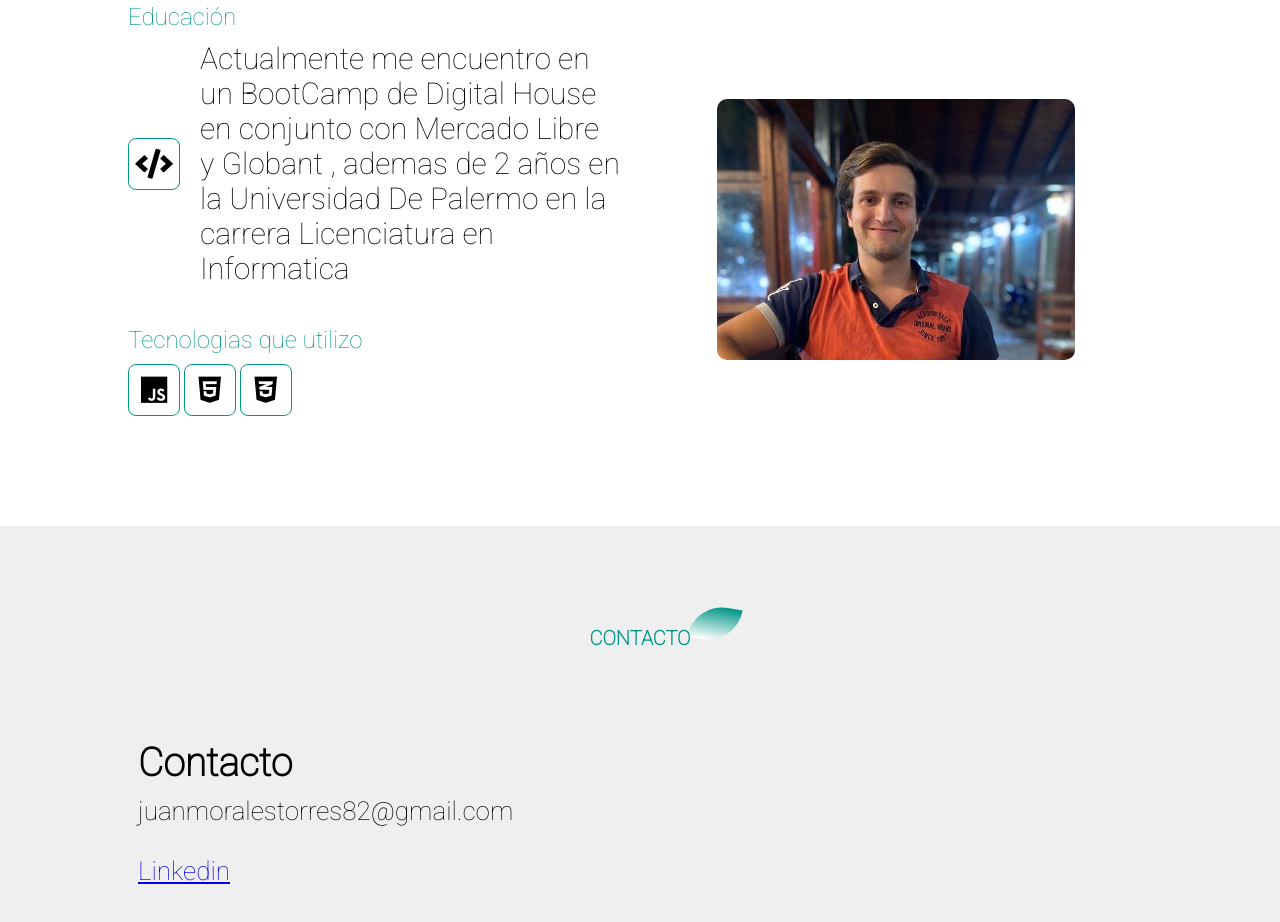
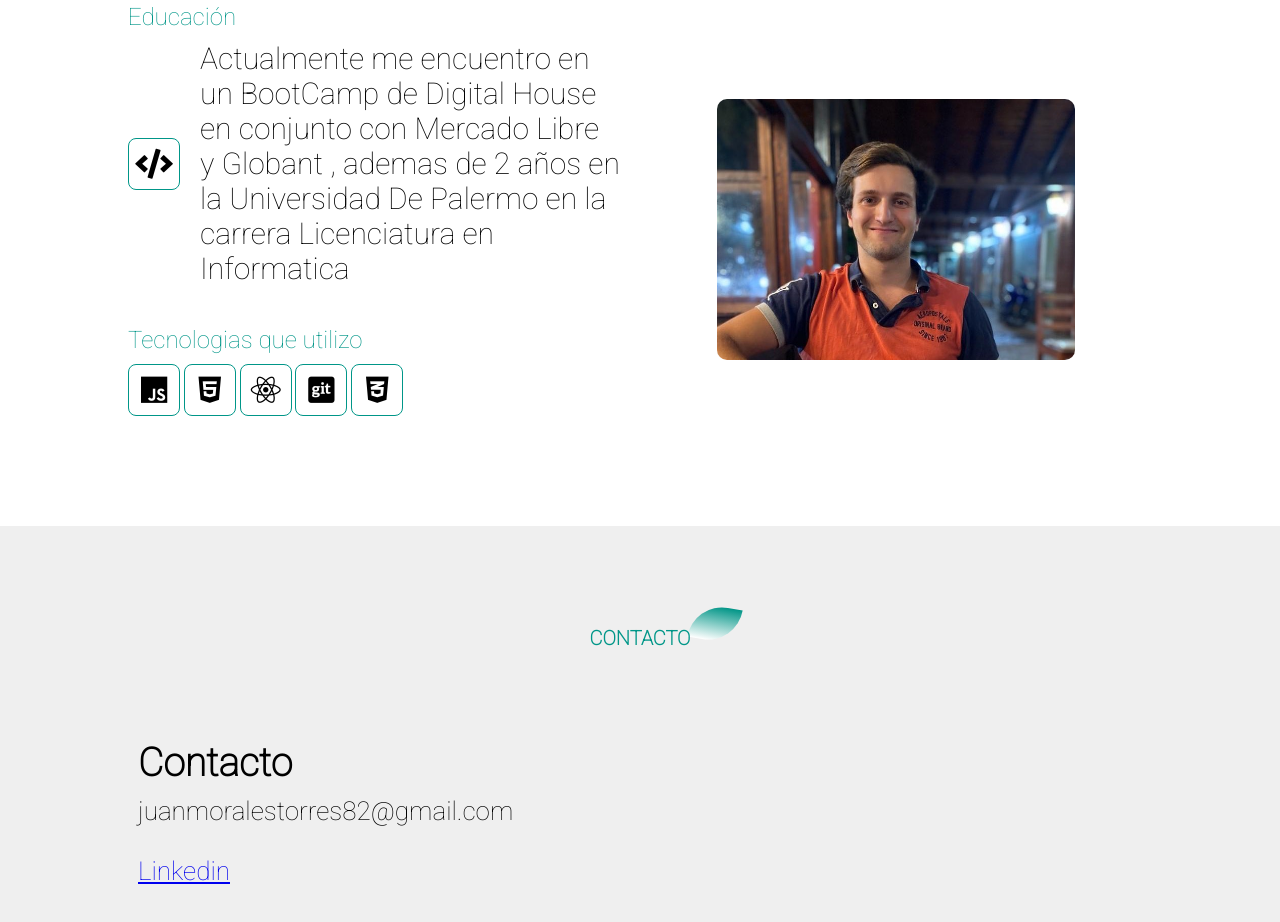
Before and after one commit to juanmorales9/cvjuani, a plain HTML site: page index.html in a window 1280 px wide. Shown: the part 1019-1941 px from the top of the page. Drawn offline with Linux system fonts and the light colour scheme; some packages are replaced by stand-ins of ours; a script that the page names is missing; a web font is replaced by a local one.

```diff
--- a/index.html
+++ b/index.html
@@ -63,6 +63,8 @@
                 <div class="feature-icon">
                     <i class="fab fa-js"></i>
                     <i class="fab fa-html5"></i>
+                    <i class="fab fa-react"></i>
+                    <i class="fab fa-git-square"></i>
                     <i class="fab fa-css3-alt" id="css"></i>
                 </div>
                 <div class="feature-text">
```
